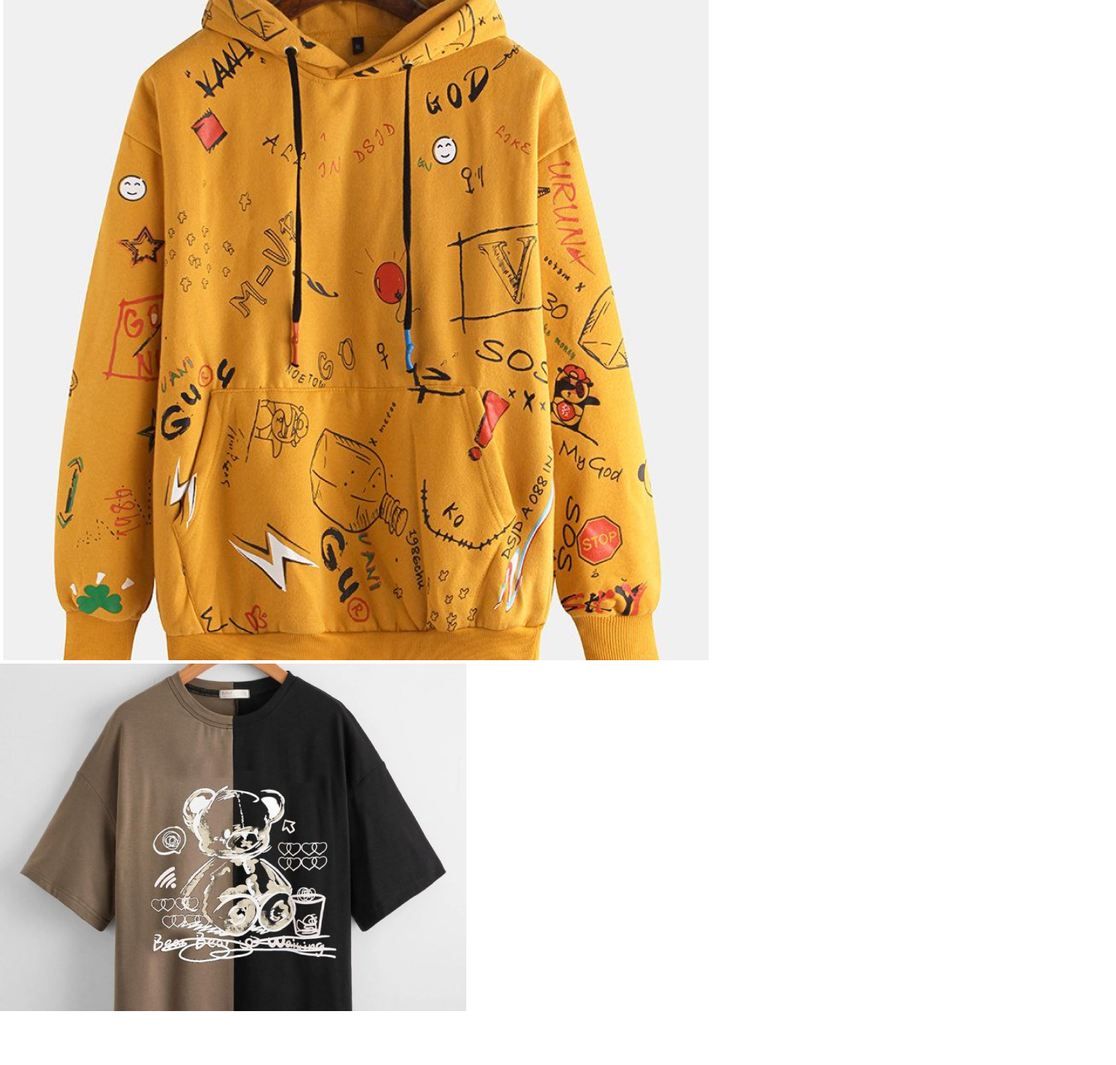
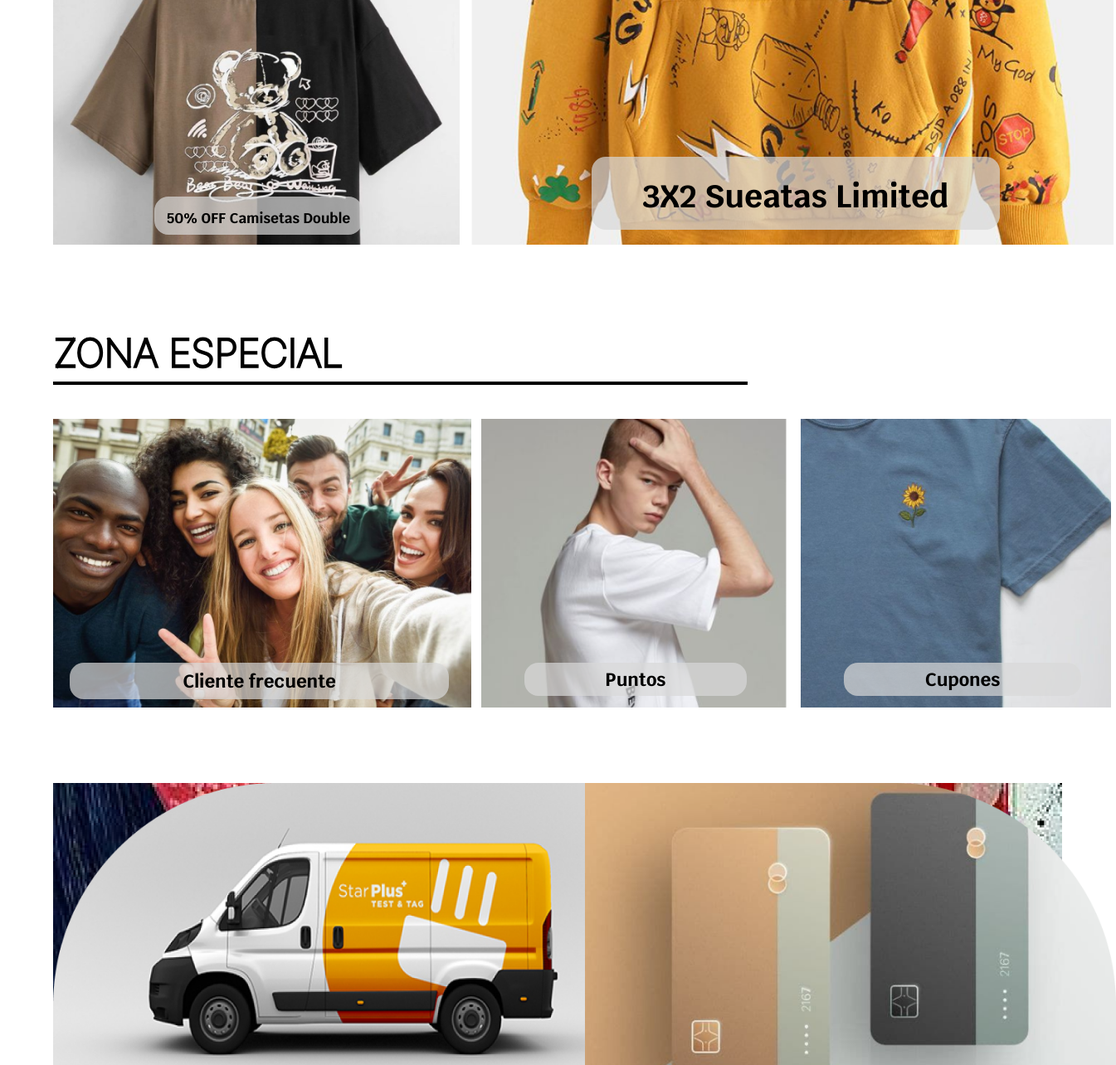
Before and after one commit to LuisAnchia/Desings-System, a website: page prom.html in a window 1280 px wide. Shown: the part 936-2220 px from the top of the page at 83% size, 1345 px wide, since content can reach past the window. Drawn offline with Linux system fonts and the light colour scheme; a web font is replaced by a local one.

Commit message:
html, img scss
98% de finalizado

```diff
--- a/prom.html
+++ b/prom.html
@@ -35,15 +35,60 @@
             DIFERENCÍA ¡
         </div>
     </header>
-      <article class="display-prom">
+      <section class="display-prom">
         <div>
-          <img src="images/rectangle10.png" alt="t-shirt">
-          <img src="images/Rectangle11.png" alt="sweater">
-          <div>
-            <img src="images/Rectangle13.png" alt="t-shirt">
+          <img src="images/rectangle10.png" height="365" alt="t-shirt">
+          <div class="ancor__element">
+            <button class="ancor__element--color-1">2X1 Camisetas de bandas</button>
+          </div>
+          <img src="images/Rectangle13.png" height="365" alt="t-shirt">
+          <div class="ancor__element">
+            <button class="ancor__element--color-1">50% OFF Camisetas Double</button>
           </div>
         </div>
+        <div>
+          <img src="images/Rectangle11.png" height="785" alt="sweater">
+          <div class="ancor__element">
+            <button class="ancor__element--color-2">3X2 Sueatas Limited</button>
+          </div>
+        </div>
+      </section>
+
+      <div class="h1_article">
+        <div class="h1_article--line"></div>
+        <h1>ZONA ESPECIAL</h1>
+      </div>
+
+      <article class="article-prom">
+        <div>
+          <img src="images/rectangle6.png" height="348" alt="Friends">
+          <div class="ancor__element">
+            <button class="ancor__element--color-3">Cliente frecuente</button>
+          </div>
+        </div>
+        <div>
+          <img src="images/rectangle12.png" height="348" alt="boy">
+          <div class="ancor__element">
+            <button class="ancor__element--color-4">Puntos</button>
+          </div>
+        </div>
+        <div>
+          <img src="images/rectangle46.png" height="348" alt="t-shirt"><div class="ancor__element">
+          <button class="ancor__element--color-4">Cupones</button>
+        </div>
+      </div>
       </article>
+
+      <section class="article_prom">
+        <div class="aricle_prom-final">
+          <img src="images/rectangle49.png" height="377" alt="carro">
+          <img src="images/rectangle50.png" height="377" alt="tarjeta">
+        </div>
+      </section>
+      <div class="Display_flex-prom">
+        <p>!SERVICIO EXPRESS GRATUITO¡ </p>
+        <p>NUESTRA NUEVA TARJETA DE PUNTOS <br> !ES UNA LOCURA¡</p>
+      </div>
 
     <footer class="displayfooter">
 
--- a/sass/_article.scss
+++ b/sass/_article.scss
@@ -94,3 +94,50 @@
   padding: 1% 1% 2% 2%;
   font-weight: bold;
 }
+
+.h1_article{
+  font-size: 23px;
+  font-family: 'Inter', sans-serif;
+  -webkit-text-stroke-width: medium;
+  margin-left: 5%;
+  margin-right: 5%;
+}
+
+.h1_article--line{
+  border: 2px solid #000000;
+  width: 837.02px;
+  height: 0px;
+  position: relative;
+  top: 66px;
+}
+
+.article-prom{
+  display: flex;
+  gap: 1%;
+  margin-top: 4%;
+  margin-left: 5%;
+  margin-right: 5%;
+}
+
+.article_prom{
+  margin-left: 5%;
+  margin-right: 0%;
+  margin-top: 3%;
+
+}
+
+.aricle_prom-final{
+  display: flex;
+  background-image: url(../../images/rectangle47.png);
+
+}
+
+.Display_flex-prom{
+  display: flex;
+  margin-left: 12%;
+  margin-right: 11%;
+  gap: 7%;
+  margin-top: 0%;
+  font-family: "Krub", sans-serif;
+  font-size: 32px;
+}
--- a/sass/_buttons.scss
+++ b/sass/_buttons.scss
@@ -1,7 +1,20 @@
 
 $colorPrimary:white;
-$colorSecundary: rgb(17, 0, 255);
+$colorSecundary: rgba(17, 0, 255, 0.589);
 $colorThird: #F07707;
+@mixin btn {
+  margin-bottom: 1%;
+  border-radius: 17px;
+  background-color: rgba(217, 217, 217, 0.7);
+  &:hover{
+    color: $colorPrimary;
+    background-color: $colorSecundary;
+  }
+  border: none;
+  border: none;
+  font-family: "Krub", sans-serif;
+
+}
 
 .buttons{
   margin-top: 5%;
@@ -39,6 +52,45 @@ $colorThird: #F07707;
   border: none;
 }
 
+.ancor__element--color-1{
+  padding: 3% 3% 2% 3%;
+  position: relative;
+  left: 25%;
+  bottom: 62px;
+  font-size: 17px;
+  @include btn;
+
+}
+.ancor__element--color-2{
+  padding: 3% 8% 2% 8%;
+  position: relative;
+  left: 19%;
+  bottom: 110px;
+  font-size: 38px;
+  @include btn;
+
+}
+
+.ancor__element--color-3{
+  padding: 1.5% 27% 1.5% 27%;
+  position: relative;
+  left: 4%;
+  bottom: 58px;
+  font-size: 22px;
+  @include btn;
+}
+
+.ancor__element--color-4{
+  padding: 1.5% 26% 1.5% 26%;
+  position: relative;
+  left: 14%;
+  bottom: 58px;
+  font-size: 22px;
+  @include btn;
+}
+
+
+
 .ancor__element--color-orange{
   margin-bottom: 1%;
   padding: .5% 2% 0.5% 2%;
--- a/sass/_header.scss
+++ b/sass/_header.scss
@@ -56,5 +56,8 @@
 }
 
 .display-prom{
-  display
+  display: flex;
+  gap: 1%;
+  margin-left: 5%;
+  margin-right: 5%;
 }
```
Also changed, not shown: images/rectangle12.png (added), images/rectangle46.png (added), images/rectangle47.png (added), images/rectangle49.png (added), images/rectangle50.png (added), images/rectangle6.png (added), public/css/styles.css, 1 other file.
